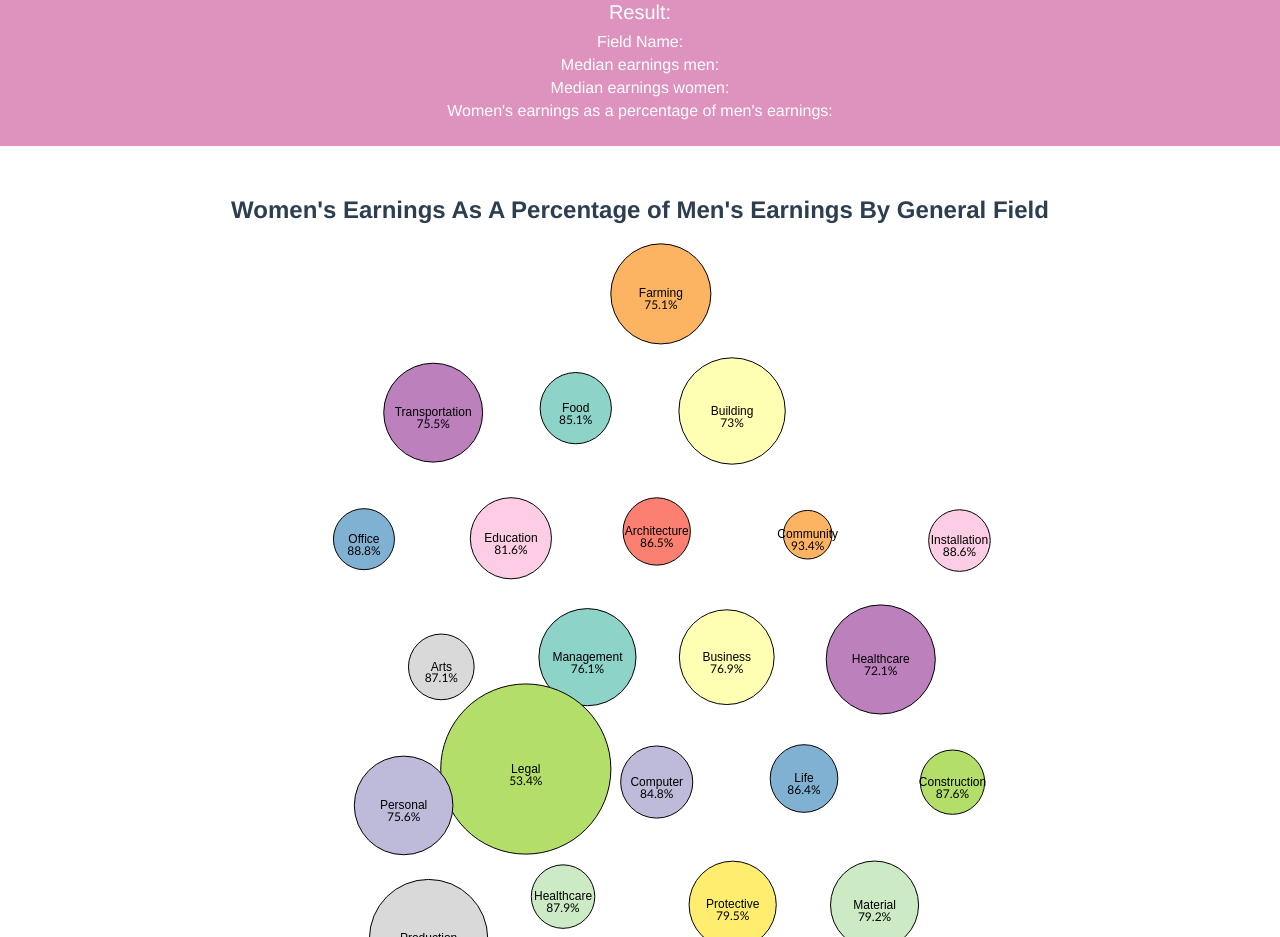
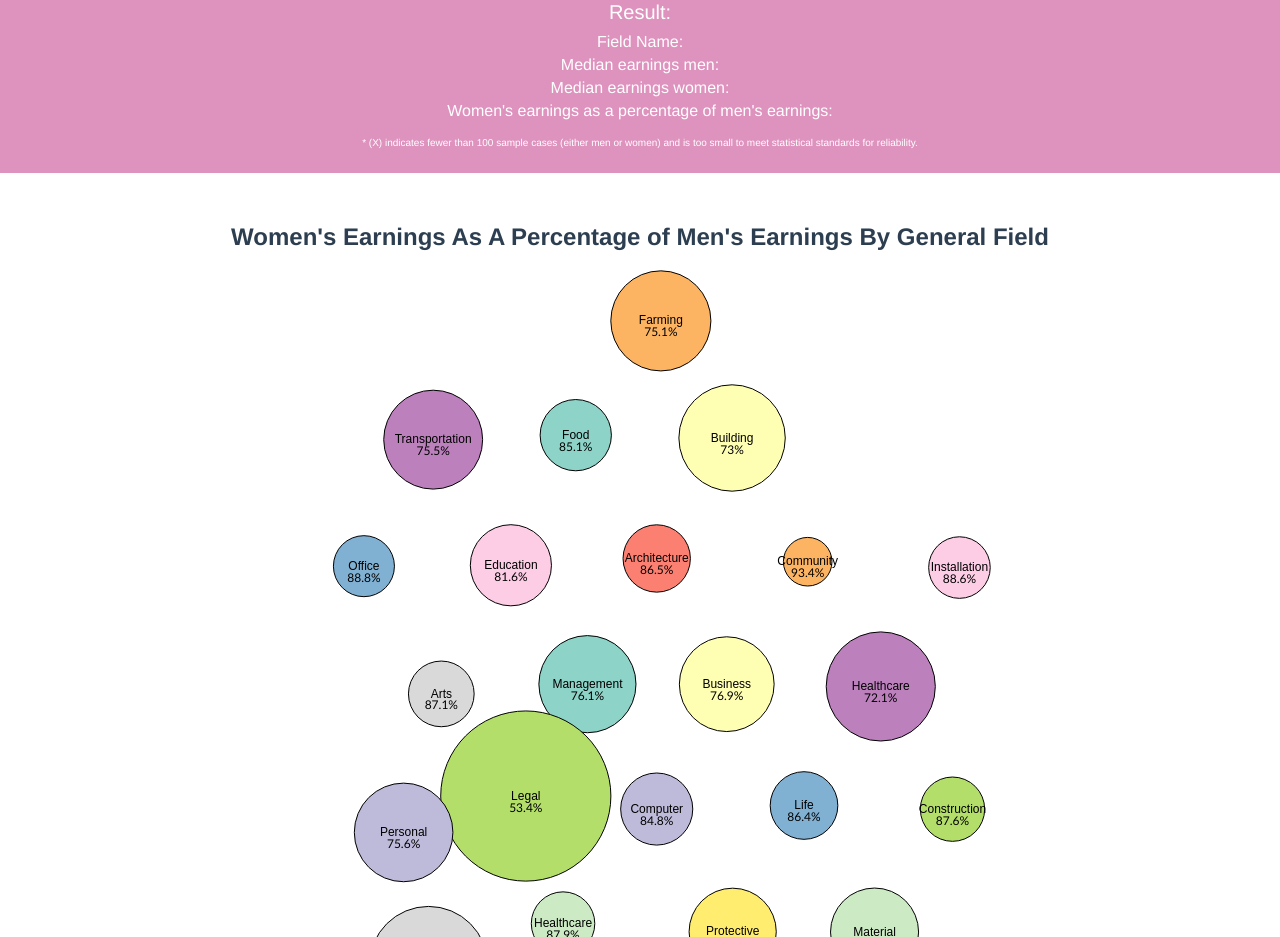
Before and after one commit to mary-enigma/onboarding_project, a Vue app: page /#/ in a window 1280 px wide. Shown: the part 2060-2997 px from the top of the page. Built offline with nearby package versions, Linux system fonts and the light colour scheme; no server answers.

Commit message:
Added footnote.

```diff
--- a/src/components/search.vue
+++ b/src/components/search.vue
@@ -43,6 +43,9 @@
         Median earnings men: <span class="dis-results"> {{ displayItem[12] }} </span> </br>
         Median earnings women: <span class="dis-results"> {{ displayItem[14] }} </span></br>
         Women's earnings as a percentage of men's earnings: <span class="dis-results"> {{ displayItem[16] }} </span>
+      </p>
+      <p class="footnote">
+        * (X) indicates fewer than 100 sample cases (either men or women) and is too small to meet statistical standards for reliability.
       </p>
     </div>
   </div>
@@ -195,6 +198,10 @@ export default {
     color: white;
     font-size: 16px;
   }
+  .footnote {
+    color: white;
+    font-size: 10px;
+  }
   .input-box {
     padding: 6px 12px;
     margin: 8px 0;
```
